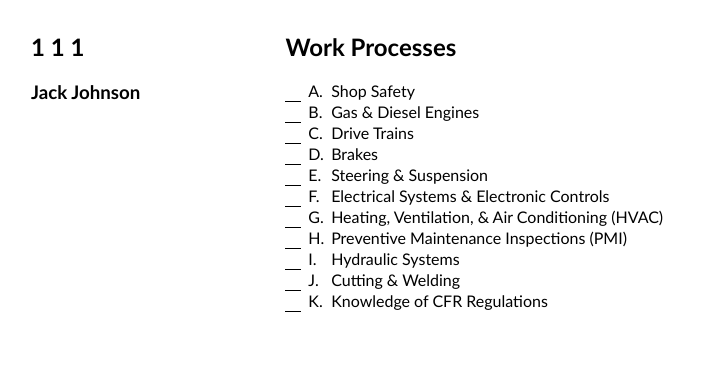
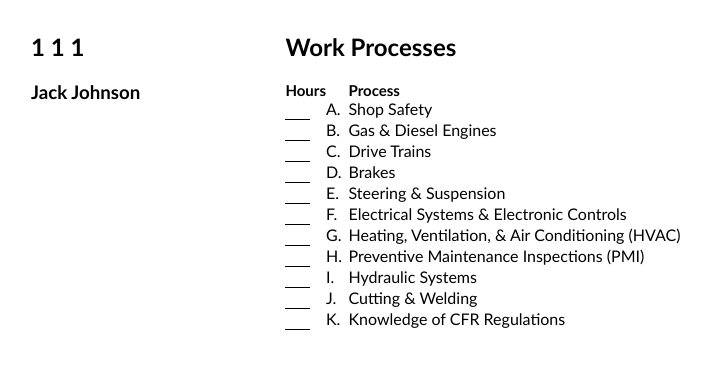
Before and after one commit to TomMarquez2020/apprentice_time_tracking_app, a PHP site: page /add_dailyhours.php?data=1 in a window 1280 px wide. Shown: the top 369 px of the page, without its empty margins (253-964 px from the left). Run offline with PHP 8.4, Linux system fonts and the light colour scheme; the visitor is signed in with stand-in values (Sample User, id 1); data comes from the database, SQL or seed files in the repository.

Commit message:
added headers for table

```diff
--- a/add_dailyhours.php
+++ b/add_dailyhours.php
@@ -92,6 +92,17 @@ $json_proc_data = json_encode($proc_data_array, true);
             <h2>Work Processes</h2>
             <!--    Another table here for character process and process name -->
             <div id="ad_table">
+                <div id="ad_table_header">
+                    <div class="ad_table_cell shortcell">
+                        Hours
+                    </div>
+                    <div class="ad_table_cell shortcell">
+
+                    </div>
+                    <div class="ad_table_cell">
+                        Process
+                    </div>
+                </div>
                 <div id="ad_table_body">
                     <?php foreach ($proc_data_array as $item) { ?>
                         <div class="ad_table_row" id="<?php echo $item['workpid'] ?>">
--- a/css/styles.css
+++ b/css/styles.css
@@ -100,7 +100,7 @@ section {
     width: 65%;
 }
 
-/* table css */
+/* table css, from https://wisdmlabs.com/blog/responsive-tables-using-css-div-tag/ */
 #ad_table {
     width: 100%;
     display: table;
@@ -108,6 +108,20 @@ section {
 
 #ad_table_body {
     display: table-row-group;
+}
+
+#ad_table_header {
+    display: table-header-group;
+    font-weight: bold;
+    font-size: 15px;
+    border-bottom: 1px solid #000;
+}
+
+#ad_table_cell {
+    display: table-cell;
+    padding: 10px;
+    text-align: justify;
+    border-bottom: 1px solid #000;
 }
 
 .ad_table_row {
```
